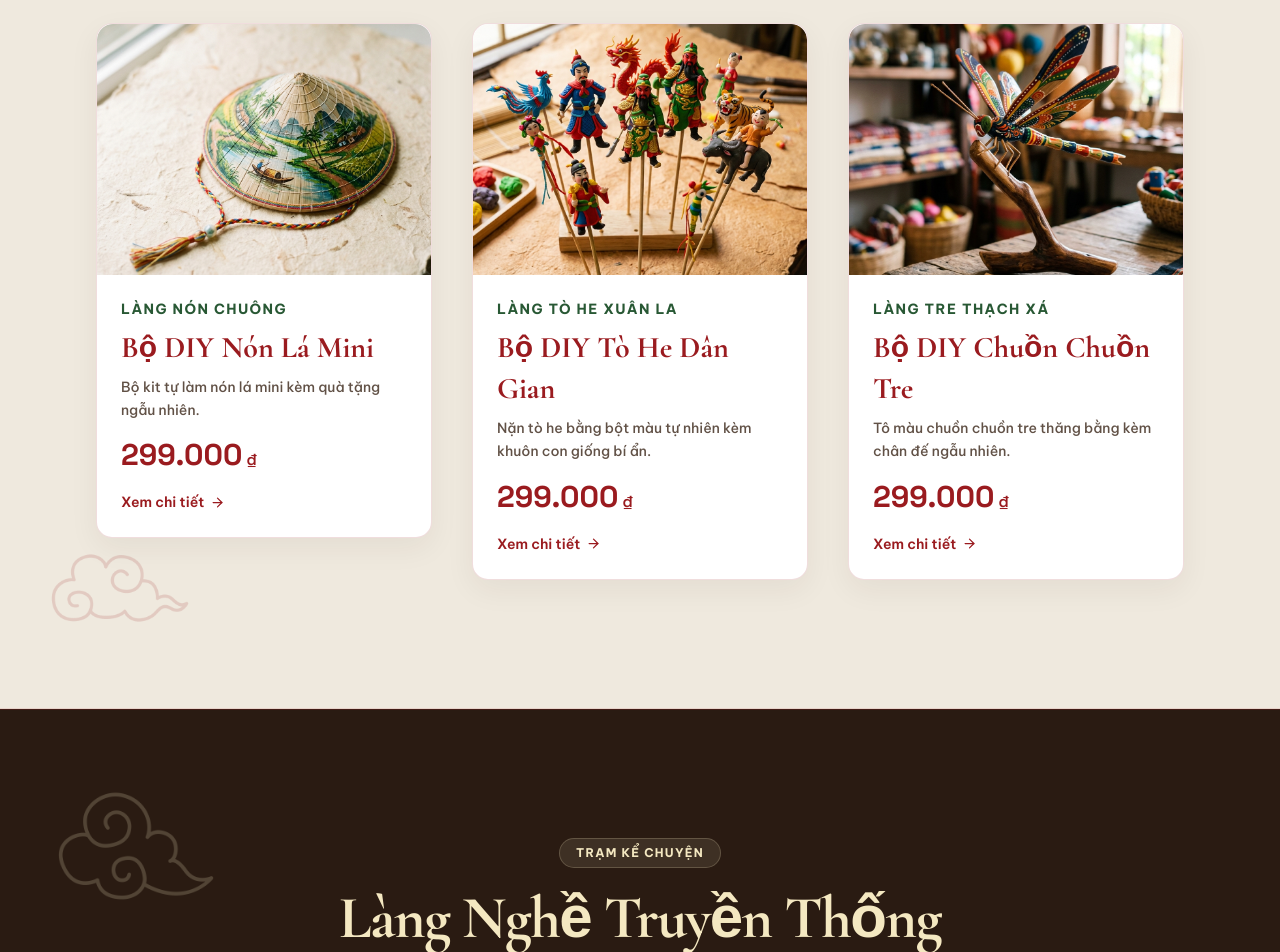
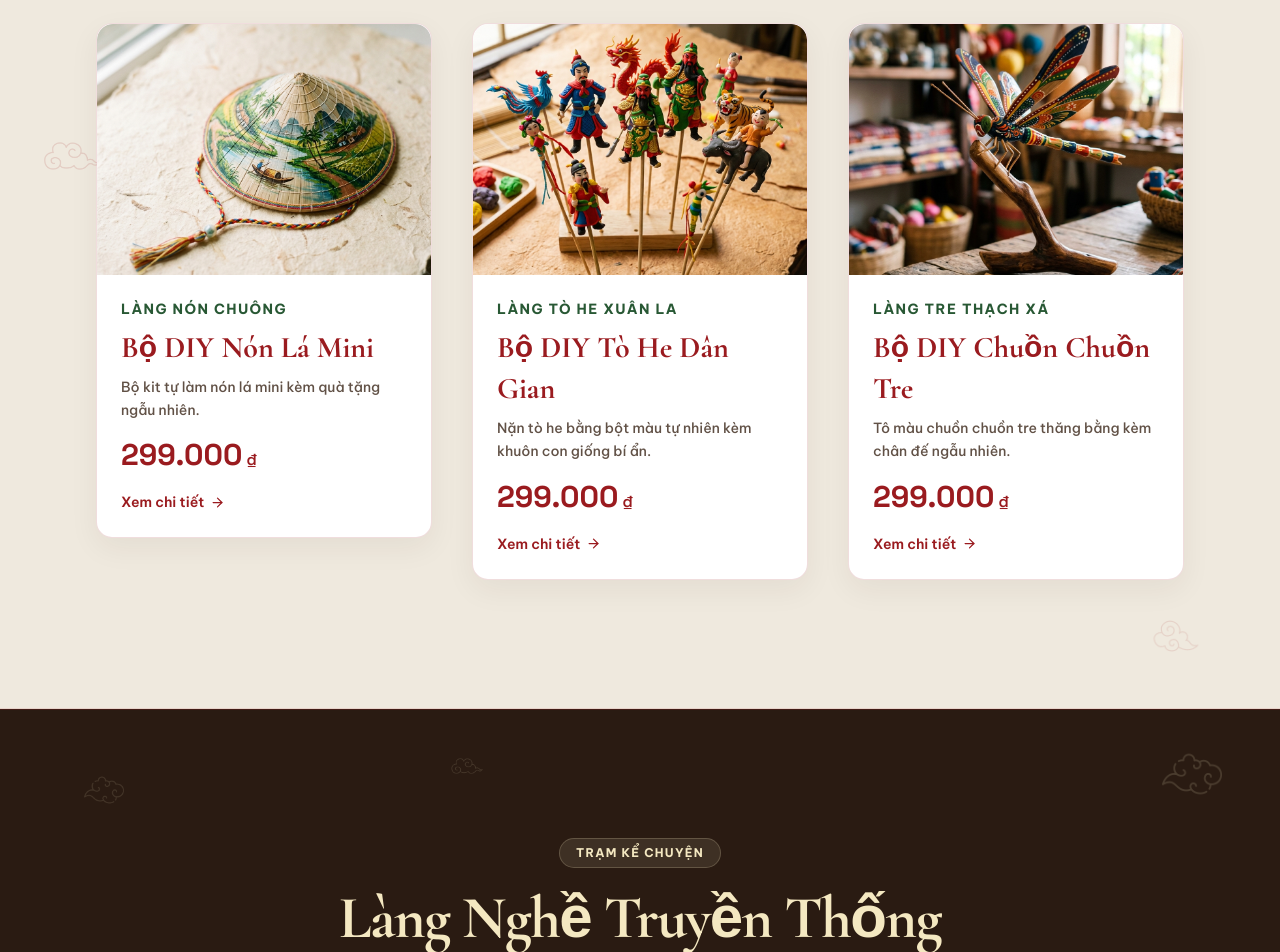
Before and after one commit to justccuong/Cham_Thuc, a Next.js app: page / in a window 1280 px wide. Shown: the part 1180-2132 px from the top of the page. Built offline with nearby package versions, Linux system fonts and the light colour scheme.

Commit message:
refactor: Create CloudDecorators component with 5 small scattered cloud accents (w-16 h-16/max 80px), soft opacity, and CSS mask color mapping

```diff
--- a/src/components/B2BSection.tsx
+++ b/src/components/B2BSection.tsx
@@ -4,6 +4,7 @@ import React, { useState } from "react";
 import { motion } from "framer-motion";
 import { Send, CheckCircle, AlertCircle } from "lucide-react";
 import { Button } from "@/components/ui/Button";
+import { CloudDecorators } from "@/components/ui/CloudDecorators";
 
 interface ImpactPillar {
   title: string;
@@ -87,15 +88,8 @@ export const B2BSection: React.FC = () => {
 
   return (
     <section id="b2b" className="py-14 sm:py-20 md:py-28 lg:py-32 px-4 sm:px-6 lg:px-8 bg-paper-ivory relative z-10 overflow-hidden">
-      {/* Corner Cloud Decorators */}
-      <div
-        className="absolute top-4 right-4 md:top-8 md:right-8 hidden md:block pointer-events-none select-none z-0 w-36 h-36 md:w-48 md:h-48 bg-brand-red/15 [mask-image:url('/patterns/cl2.png')] [-webkit-mask-image:url('/patterns/cl2.png')] [mask-size:contain] [-webkit-mask-size:contain] [mask-repeat:no-repeat] [-webkit-mask-repeat:no-repeat]"
-        aria-hidden="true"
-      />
-      <div
-        className="absolute bottom-4 left-4 md:bottom-8 md:left-8 hidden md:block pointer-events-none select-none z-0 w-40 h-40 md:w-56 md:h-56 bg-brand-red/15 [mask-image:url('/patterns/cl3.png')] [-webkit-mask-image:url('/patterns/cl3.png')] [mask-size:contain] [-webkit-mask-size:contain] [mask-repeat:no-repeat] [-webkit-mask-repeat:no-repeat]"
-        aria-hidden="true"
-      />
+      {/* Scattered Cloud Decorators */}
+      <CloudDecorators variant="red" />
       <div className="max-w-7xl mx-auto">
         {/* Section header */}
         <motion.div
--- a/src/components/CulturalStation.tsx
+++ b/src/components/CulturalStation.tsx
@@ -4,6 +4,7 @@ import React from "react";
 import Image from "next/image";
 import { motion } from "framer-motion";
 import { QrCode, Play } from "lucide-react";
+import { CloudDecorators } from "@/components/ui/CloudDecorators";
 
 export const CulturalStation: React.FC = () => {
   return (
@@ -11,15 +12,8 @@ export const CulturalStation: React.FC = () => {
       id="story"
       className="py-14 sm:py-20 md:py-28 lg:py-32 px-4 sm:px-6 lg:px-8 bg-[#2A1B12] text-paper-ivory border-y border-brand-red/20 relative z-10 overflow-hidden"
     >
-      {/* Corner Cloud Decorators */}
-      <div
-        className="absolute top-4 left-4 md:top-8 md:left-8 hidden md:block pointer-events-none select-none z-0 w-36 h-36 md:w-52 md:h-52 bg-brand-gold/20 [mask-image:url('/patterns/cl3.png')] [-webkit-mask-image:url('/patterns/cl3.png')] [mask-size:contain] [-webkit-mask-size:contain] [mask-repeat:no-repeat] [-webkit-mask-repeat:no-repeat]"
-        aria-hidden="true"
-      />
-      <div
-        className="absolute bottom-4 right-4 md:bottom-8 md:right-8 hidden md:block pointer-events-none select-none z-0 w-32 h-32 md:w-48 md:h-48 bg-brand-gold/20 [mask-image:url('/patterns/cl1.png')] [-webkit-mask-image:url('/patterns/cl1.png')] [mask-size:contain] [-webkit-mask-size:contain] [mask-repeat:no-repeat] [-webkit-mask-repeat:no-repeat]"
-        aria-hidden="true"
-      />
+      {/* Scattered Cloud Decorators */}
+      <CloudDecorators variant="gold" />
       <div className="max-w-7xl mx-auto">
         {/* Section header */}
         <motion.div
--- a/src/components/ProductCollection.tsx
+++ b/src/components/ProductCollection.tsx
@@ -6,6 +6,7 @@ import { CraftItem } from "@/types";
 import { CraftCard } from "@/components/ui/CraftCard";
 import { ProductDrawer } from "@/components/ui/ProductDrawer";
 import { CartDrawer, ProductKey } from "@/components/CartDrawer";
+import { CloudDecorators } from "@/components/ui/CloudDecorators";
 
 const collectionItems: CraftItem[] = [
   {
@@ -81,15 +82,8 @@ export const ProductCollection: React.FC = () => {
 
   return (
     <section id="products" className="py-14 sm:py-20 md:py-28 lg:py-32 bg-paper-warm border-y border-brand-red/10 relative z-10 overflow-hidden">
-      {/* Corner Cloud Decorators */}
-      <div
-        className="absolute top-4 right-4 md:top-8 md:right-8 hidden md:block pointer-events-none select-none z-0 w-36 h-36 md:w-52 md:h-52 bg-brand-red/15 [mask-image:url('/patterns/cl1.png')] [-webkit-mask-image:url('/patterns/cl1.png')] [mask-size:contain] [-webkit-mask-size:contain] [mask-repeat:no-repeat] [-webkit-mask-repeat:no-repeat]"
-        aria-hidden="true"
-      />
-      <div
-        className="absolute bottom-4 left-4 md:bottom-8 md:left-8 hidden md:block pointer-events-none select-none z-0 w-32 h-32 md:w-44 md:h-44 bg-brand-red/15 [mask-image:url('/patterns/cl2.png')] [-webkit-mask-image:url('/patterns/cl2.png')] [mask-size:contain] [-webkit-mask-size:contain] [mask-repeat:no-repeat] [-webkit-mask-repeat:no-repeat]"
-        aria-hidden="true"
-      />
+      {/* Scattered Cloud Decorators */}
+      <CloudDecorators variant="red" />
       <div className="max-w-6xl mx-auto px-4 sm:px-6 lg:px-8">
         {/* Section header */}
         <motion.div
--- /dev/null
+++ b/src/components/ui/CloudDecorators.tsx
@@ -0,0 +1,42 @@
+"use client";
+
+import React from "react";
+
+interface CloudDecoratorsProps {
+  variant?: "red" | "gold";
+}
+
+export const CloudDecorators: React.FC<CloudDecoratorsProps> = ({ variant = "red" }) => {
+  const colorClass = variant === "gold" ? "bg-brand-gold/20" : "bg-brand-red/15";
+
+  return (
+    <div className="absolute inset-0 pointer-events-none select-none z-0 overflow-hidden hidden md:block" aria-hidden="true">
+      {/* Cloud 1 (cl1.png): Top-Right behind title area */}
+      <div
+        className={`absolute top-6 right-12 w-16 h-16 md:w-20 md:h-20 ${colorClass} [mask-image:url('/patterns/cl1.png')] [-webkit-mask-image:url('/patterns/cl1.png')] [mask-size:contain] [-webkit-mask-size:contain] [mask-repeat:no-repeat] [-webkit-mask-repeat:no-repeat] transform scale-75 opacity-80`}
+      />
+
+      {/* Cloud 2 (cl2.png): Mid-Left beside Product Card 1 */}
+      <div
+        className={`absolute top-1/2 left-6 md:left-8 -translate-y-12 w-16 h-16 md:w-20 md:h-20 ${colorClass} [mask-image:url('/patterns/cl2.png')] [-webkit-mask-image:url('/patterns/cl2.png')] [mask-size:contain] [-webkit-mask-size:contain] [mask-repeat:no-repeat] [-webkit-mask-repeat:no-repeat] transform scale-90 opacity-90`}
+      />
+
+      {/* Cloud 3 (cl3.png): Bottom-Right near Product Card 3 */}
+      <div
+        className={`absolute bottom-8 right-12 md:right-16 w-16 h-16 md:w-20 md:h-20 ${colorClass} [mask-image:url('/patterns/cl3.png')] [-webkit-mask-image:url('/patterns/cl3.png')] [mask-size:contain] [-webkit-mask-size:contain] [mask-repeat:no-repeat] [-webkit-mask-repeat:no-repeat] transform scale-75 opacity-80`}
+      />
+
+      {/* Cloud 4 (cl1.png): Top-Left subtle accent */}
+      <div
+        className={`absolute top-10 left-12 md:left-16 w-16 h-16 md:w-20 md:h-20 ${colorClass} [mask-image:url('/patterns/cl1.png')] [-webkit-mask-image:url('/patterns/cl1.png')] [mask-size:contain] [-webkit-mask-size:contain] [mask-repeat:no-repeat] [-webkit-mask-repeat:no-repeat] transform scale-50 opacity-60`}
+      />
+
+      {/* Cloud 5 (cl2.png): Floating behind middle section header */}
+      <div
+        className={`absolute top-4 left-1/3 w-16 h-16 md:w-20 md:h-20 ${colorClass} [mask-image:url('/patterns/cl2.png')] [-webkit-mask-image:url('/patterns/cl2.png')] [mask-size:contain] [-webkit-mask-size:contain] [mask-repeat:no-repeat] [-webkit-mask-repeat:no-repeat] transform scale-50 opacity-70`}
+      />
+    </div>
+  );
+};
+
+export default CloudDecorators;
```
